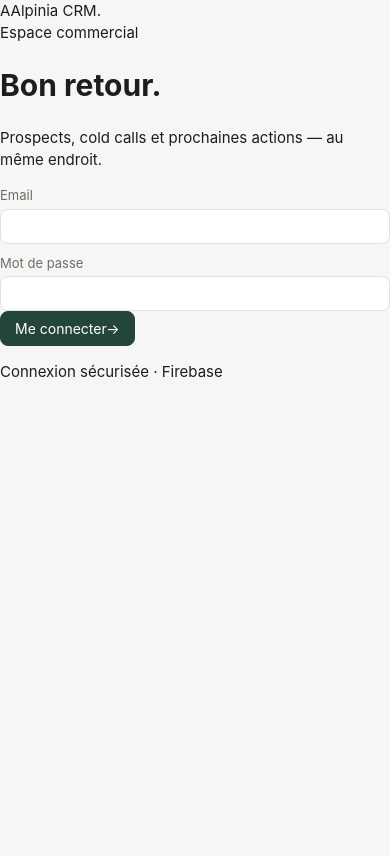
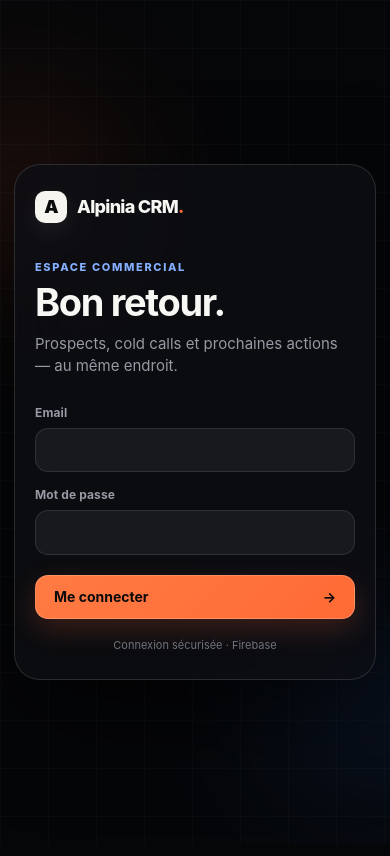
Before and after one commit to rb7jx9kh85-prog/myCRM, a React (Vite) app: page /login in a window 390 px wide. Shown: the top 856 px of the page. Built offline with nearby package versions, Linux system fonts and the light colour scheme; no server answers.

Commit message:
Refonte mobile, agent IA et fichiers privés

```diff
--- a/src/styles/theme.css
+++ b/src/styles/theme.css
@@ -1,162 +1,397 @@
-/* Palette sobre AWC — outil de travail interne, priorité lisibilité/rapidité.
-   Vert forêt (identité alpine) + neutres. Pas d'animation gratuite. */
 :root {
-  --bg: #f6f6f4;
-  --surface: #ffffff;
-  --border: #e2e2de;
-  --text: #1c1e1b;
-  --text-muted: #6b6f6a;
-  --accent: #24463a;
-  --accent-hover: #1a3329;
-  --accent-contrast: #ffffff;
-  --danger: #b91c1c;
-  --danger-bg: #fdecec;
-  --warning: #b45309;
-  --success: #166534;
-  --radius: 8px;
-  --shadow: 0 1px 2px rgba(0, 0, 0, 0.06);
-}
-
-@media (prefers-color-scheme: dark) {
-  :root {
-    --bg: #16181a;
-    --surface: #1f2225;
-    --border: #2c2f33;
-    --text: #eceeec;
-    --text-muted: #9a9d9a;
-    --accent: #5fae8f;
-    --accent-hover: #7ac2a4;
-    --accent-contrast: #0e1210;
-    --danger: #f87171;
-    --danger-bg: #3a1c1c;
-    --warning: #f0b155;
-    --success: #4ade80;
-    --shadow: 0 1px 2px rgba(0, 0, 0, 0.4);
-  }
+  color-scheme: dark;
+  --bg: #050608;
+  --bg-elevated: #0b0d11;
+  --surface: rgba(20, 22, 28, 0.88);
+  --surface-solid: #121419;
+  --surface-soft: #181b21;
+  --border: rgba(255, 255, 255, 0.1);
+  --border-strong: rgba(255, 255, 255, 0.18);
+  --text: #f7f7f4;
+  --text-muted: #969aa3;
+  --accent: #ff6b35;
+  --accent-hover: #ff8257;
+  --accent-contrast: #08090b;
+  --blue: #2f7dff;
+  --blue-soft: rgba(47, 125, 255, 0.16);
+  --orange-soft: rgba(255, 107, 53, 0.15);
+  --danger: #ff5e67;
+  --danger-bg: rgba(255, 94, 103, 0.12);
+  --warning: #ffad42;
+  --success: #37d69b;
+  --radius: 16px;
+  --radius-lg: 24px;
+  --shadow: 0 24px 70px rgba(0, 0, 0, 0.35);
 }
 
 * { box-sizing: border-box; }
 
-html, body, #root {
-  height: 100%;
-}
+html, body, #root { min-height: 100%; }
+
+html { background: var(--bg); }
 
 body {
   margin: 0;
-  background: var(--bg);
+  background:
+    radial-gradient(circle at 78% -15%, rgba(47, 125, 255, 0.12), transparent 32rem),
+    radial-gradient(circle at 2% 22%, rgba(255, 107, 53, 0.08), transparent 28rem),
+    var(--bg);
   color: var(--text);
-  font-family: -apple-system, BlinkMacSystemFont, "Segoe UI", Roboto, sans-serif;
+  font-family: -apple-system, BlinkMacSystemFont, "SF Pro Display", "Segoe UI", sans-serif;
   font-size: 15px;
-  line-height: 1.45;
+  line-height: 1.5;
+  -webkit-font-smoothing: antialiased;
 }
 
-a { color: var(--accent); }
+a { color: #79a8ff; }
+h1, h2, h3 { letter-spacing: -0.035em; }
+h1 { font-size: clamp(28px, 4vw, 42px); line-height: 1.05; margin: 0 0 24px; }
 
 button {
-  font-family: inherit;
+  min-height: 42px;
+  font: inherit;
   font-size: 14px;
+  font-weight: 650;
   cursor: pointer;
-  border-radius: var(--radius);
+  border-radius: 13px;
   border: 1px solid var(--border);
-  background: var(--surface);
+  background: rgba(255, 255, 255, 0.06);
   color: var(--text);
-  padding: 8px 14px;
+  padding: 9px 15px;
+  transition: transform .16s ease, border-color .16s ease, background .16s ease;
 }
+button:hover { border-color: var(--border-strong); background: rgba(255, 255, 255, 0.1); }
+button:active { transform: scale(.98); }
+button:disabled { opacity: .5; cursor: not-allowed; transform: none; }
 
 button.primary {
-  background: var(--accent);
-  color: var(--accent-contrast);
-  border-color: var(--accent);
+  background: linear-gradient(135deg, #ff7a43, var(--accent));
+  color: #090a0c;
+  border-color: rgba(255, 255, 255, 0.2);
+  box-shadow: 0 10px 28px rgba(255, 107, 53, 0.2);
 }
-button.primary:hover { background: var(--accent-hover); }
+button.primary:hover { background: linear-gradient(135deg, #ff9168, #ff7341); }
+button.secondary-blue { background: var(--blue-soft); color: #8bb4ff; border-color: rgba(47, 125, 255, .35); }
 
 button.danger {
   background: var(--danger-bg);
   color: var(--danger);
-  border-color: var(--danger);
+  border-color: rgba(255, 94, 103, 0.3);
 }
 
 input, select, textarea {
-  font-family: inherit;
-  font-size: 14px;
-  padding: 8px 10px;
-  border-radius: var(--radius);
+  width: 100%;
+  min-height: 44px;
+  font: inherit;
+  font-size: 15px;
+  padding: 10px 12px;
+  border-radius: 13px;
   border: 1px solid var(--border);
-  background: var(--surface);
+  outline: none;
+  background: rgba(255, 255, 255, 0.055);
   color: var(--text);
-  width: 100%;
+  transition: border-color .16s ease, box-shadow .16s ease, background .16s ease;
 }
+input:focus, select:focus, textarea:focus {
+  background: rgba(255, 255, 255, 0.075);
+  border-color: rgba(47, 125, 255, .7);
+  box-shadow: 0 0 0 4px rgba(47, 125, 255, .12);
+}
+select option { background: #16181d; }
+textarea { resize: vertical; }
 
 label {
   display: block;
-  font-size: 13px;
+  font-size: 12px;
+  font-weight: 650;
+  letter-spacing: .01em;
   color: var(--text-muted);
-  margin-bottom: 4px;
-  margin-top: 10px;
+  margin: 14px 0 6px;
 }
 
 .card {
-  background: var(--surface);
+  background: linear-gradient(145deg, rgba(28, 31, 38, .92), rgba(15, 17, 22, .94));
   border: 1px solid var(--border);
-  border-radius: var(--radius);
-  box-shadow: var(--shadow);
-  padding: 16px;
+  border-radius: var(--radius-lg);
+  box-shadow: 0 1px 0 rgba(255, 255, 255, .035) inset, var(--shadow);
+  padding: 20px;
+  overflow-x: auto;
 }
 
 .badge {
-  display: inline-block;
-  font-size: 12px;
-  padding: 2px 8px;
+  display: inline-flex;
+  align-items: center;
+  min-height: 24px;
+  font-size: 11px;
+  padding: 3px 9px;
   border-radius: 999px;
-  font-weight: 600;
+  font-weight: 750;
 }
 .badge.danger { background: var(--danger-bg); color: var(--danger); }
-.badge.neutral { background: var(--bg); color: var(--text-muted); border: 1px solid var(--border); }
-.badge.success { background: var(--bg); color: var(--success); border: 1px solid var(--success); }
+.badge.neutral { background: rgba(255,255,255,.06); color: var(--text-muted); border: 1px solid var(--border); }
+.badge.success { background: rgba(55,214,155,.11); color: var(--success); border: 1px solid rgba(55,214,155,.28); }
 
-.app-shell {
+.app-shell { display: flex; min-height: 100vh; }
+
+.app-nav {
+  position: sticky;
+  top: 0;
+  width: 230px;
+  height: 100vh;
+  flex-shrink: 0;
   display: flex;
-  min-height: 100%;
+  flex-direction: column;
+  background: rgba(8, 9, 12, .82);
+  backdrop-filter: blur(28px);
+  border-right: 1px solid var(--border);
+  padding: 22px 14px 16px;
+  z-index: 20;
 }
 
-.app-nav {
-  width: 200px;
-  flex-shrink: 0;
-  background: var(--surface);
-  border-right: 1px solid var(--border);
-  padding: 16px 8px;
+.brand-lockup {
+  display: flex;
+  align-items: center;
+  gap: 10px;
+  color: var(--text);
+  font-size: 17px;
+  font-weight: 800;
+  letter-spacing: -.04em;
 }
+.brand-mark {
+  display: grid;
+  place-items: center;
+  width: 32px;
+  height: 32px;
+  border-radius: 10px;
+  background: #f6f4ef;
+  color: #090a0c;
+  font-weight: 900;
+  box-shadow: 0 8px 24px rgba(255,255,255,.08);
+}
+.brand-dot { color: var(--accent); }
+.nav-brand { padding: 0 10px 24px; }
+.nav-links { display: grid; gap: 4px; }
 
 .app-nav a {
-  display: block;
-  padding: 8px 12px;
-  border-radius: var(--radius);
-  color: var(--text);
+  display: flex;
+  align-items: center;
+  gap: 11px;
+  min-height: 44px;
+  padding: 9px 12px;
+  border-radius: 13px;
+  color: #b5b8c0;
   text-decoration: none;
   font-size: 14px;
-  margin-bottom: 2px;
+  font-weight: 600;
+  transition: background .16s ease, color .16s ease;
 }
-.app-nav a.active, .app-nav a:hover { background: var(--bg); color: var(--accent); }
+.app-nav a:hover { background: rgba(255, 255, 255, .055); color: var(--text); }
+.app-nav a.active { background: rgba(255, 255, 255, .1); color: var(--text); }
+.app-nav a.featured { color: #8bb4ff; }
+.app-nav a.featured.active { background: var(--blue-soft); }
+.nav-icon {
+  width: 22px;
+  text-align: center;
+  font-size: 19px;
+  font-weight: 400;
+}
+.nav-logout {
+  margin-top: auto;
+  width: 100%;
+  display: flex;
+  gap: 10px;
+  align-items: center;
+  color: var(--text-muted);
+  background: transparent;
+}
 
 .app-main {
   flex: 1;
-  padding: 20px;
-  max-width: 1100px;
+  min-width: 0;
+  max-width: 1280px;
+  padding: 34px clamp(22px, 4vw, 58px) 72px;
 }
 
-@media (max-width: 720px) {
-  .app-shell { flex-direction: column; }
+.mobile-header { display: none; }
+
+.login-page {
+  position: relative;
+  min-height: 100vh;
+  display: grid;
+  place-items: center;
+  overflow: hidden;
+  padding: 24px;
+  background:
+    linear-gradient(rgba(255,255,255,.018) 1px, transparent 1px),
+    linear-gradient(90deg, rgba(255,255,255,.018) 1px, transparent 1px),
+    #050608;
+  background-size: 48px 48px;
+}
+.login-orb { position: absolute; width: 46vw; height: 46vw; border-radius: 50%; filter: blur(80px); opacity: .16; }
+.login-orb-orange { background: var(--accent); left: -18vw; top: 12vh; }
+.login-orb-blue { background: var(--blue); right: -20vw; bottom: 6vh; }
+.login-card {
+  position: relative;
+  z-index: 1;
+  width: min(100%, 430px);
+  padding: 34px;
+  border-radius: 30px;
+  border: 1px solid rgba(255,255,255,.13);
+  background: rgba(13,15,20,.78);
+  backdrop-filter: blur(30px);
+  box-shadow: 0 36px 100px rgba(0,0,0,.55);
+}
+.login-brand { display: flex; align-items: center; gap: 10px; margin-bottom: 44px; font-weight: 800; font-size: 18px; letter-spacing: -.04em; }
+.eyebrow { color: #84aefe; text-transform: uppercase; font-size: 11px; letter-spacing: .15em; font-weight: 800; }
+.login-card h1 { margin: 8px 0 10px; font-size: 42px; }
+.login-intro { color: var(--text-muted); margin: 0 0 26px; }
+.login-submit { width: 100%; margin-top: 20px; display: flex; justify-content: space-between; align-items: center; padding-inline: 18px; }
+.login-secure { margin: 18px 0 0; text-align: center; color: #6f737c; font-size: 11px; }
+.form-error { color: var(--danger); font-size: 13px; margin: 12px 0 0; }
+
+.page-header {
+  display: flex;
+  align-items: center;
+  justify-content: space-between;
+  gap: 16px;
+  margin-bottom: 24px;
+}
+.page-header h1 { margin: 0; }
+.stack { display: grid; gap: 16px; }
+.cluster { display: flex; align-items: center; gap: 10px; flex-wrap: wrap; }
+.muted { color: var(--text-muted); }
+.table-scroll { width: 100%; overflow-x: auto; -webkit-overflow-scrolling: touch; }
+
+.agent-page { max-width: 900px; }
+.agent-spark {
+  display: grid;
+  place-items: center;
+  width: 58px;
+  height: 58px;
+  border-radius: 20px;
+  background: var(--blue-soft);
+  border: 1px solid rgba(47,125,255,.32);
+  color: #8bb4ff;
+  font-size: 28px;
+  box-shadow: 0 16px 50px rgba(47,125,255,.16);
+}
+.agent-composer textarea { min-height: 150px; background: rgba(0,0,0,.18); }
+.agent-controls { display: flex; align-items: center; gap: 10px; flex-wrap: wrap; margin-top: 14px; }
+.agent-controls .primary { margin-left: auto; }
+.file-picker {
+  display: inline-flex;
+  margin: 0;
+  cursor: pointer;
+  color: var(--text);
+}
+.file-picker input { display: none; }
+.file-picker span {
+  display: inline-flex;
+  align-items: center;
+  min-height: 42px;
+  padding: 9px 14px;
+  border-radius: 13px;
+  border: 1px solid var(--border);
+  background: rgba(255,255,255,.055);
+}
+.file-pill { font-size: 12px; color: #8bb4ff; background: var(--blue-soft); border-radius: 999px; padding: 6px 10px; max-width: 260px; overflow: hidden; text-overflow: ellipsis; white-space: nowrap; }
+.agent-hint { color: var(--text-muted); font-size: 11px; margin: 10px 0 0; }
+.agent-message { margin-top: 16px; color: #a9c4ff; }
+.agent-plan { margin-top: 16px; }
+.agent-plan h2 { margin: 6px 0; }
+.agent-action { display: flex; align-items: flex-start; gap: 12px; padding: 13px; border-radius: 16px; border: 1px solid var(--border); background: rgba(255,255,255,.035); }
+.agent-action-index { display: grid; place-items: center; flex: 0 0 28px; height: 28px; border-radius: 9px; background: var(--orange-soft); color: #ff956c; font-weight: 800; }
+.agent-action p { margin: 3px 0 0; color: var(--text-muted); font-size: 13px; }
+.agent-plan-buttons { display: flex; justify-content: flex-end; gap: 10px; margin-top: 18px; }
+
+.prospect-files { margin-top: 16px; }
+.prospect-files .page-header { margin-bottom: 12px; }
+.prospect-files h3 { margin: 0; }
+.prospect-files .page-header p { margin: 3px 0 0; font-size: 12px; }
+.file-list { display: grid; gap: 8px; }
+.file-row { display: flex; align-items: center; gap: 10px; padding: 10px; border-radius: 15px; background: rgba(255,255,255,.035); border: 1px solid var(--border); }
+.file-type { display: grid; place-items: center; width: 38px; height: 38px; flex: 0 0 38px; border-radius: 12px; color: #8bb4ff; background: var(--blue-soft); font-size: 10px; font-weight: 900; }
+.file-name { min-width: 0; flex: 1; min-height: 38px; padding: 0; display: flex; flex-direction: column; align-items: flex-start; justify-content: center; border: 0; background: transparent; }
+.file-name:hover { background: transparent; border: 0; }
+.file-name strong { width: 100%; overflow: hidden; text-overflow: ellipsis; white-space: nowrap; text-align: left; }
+.file-name span { color: var(--text-muted); font-size: 11px; }
+.file-remove { flex: 0 0 38px; width: 38px; padding: 0; font-size: 20px; }
+.file-message { margin: 10px 0 0; color: #9cbbff; font-size: 12px; }
+.planning-grid { display: grid; grid-template-columns: repeat(7, minmax(150px, 1fr)); gap: 8px; }
+
+table { width: 100%; min-width: 720px; border-collapse: collapse; }
+th, td { text-align: left; padding: 13px 10px; border-bottom: 1px solid var(--border); font-size: 14px; }
+th { color: var(--text-muted); font-weight: 700; font-size: 10px; letter-spacing: .09em; text-transform: uppercase; }
+
+@media (max-width: 820px) {
+  body { padding-bottom: 82px; }
+  .app-shell { display: block; }
+  .mobile-header {
+    position: sticky;
+    top: 0;
+    z-index: 30;
+    display: flex;
+    height: 66px;
+    align-items: center;
+    justify-content: space-between;
+    padding: 0 16px;
+    background: rgba(5, 6, 8, .82);
+    border-bottom: 1px solid var(--border);
+    backdrop-filter: blur(24px);
+  }
+  .mobile-header .brand-mark { width: 29px; height: 29px; border-radius: 9px; }
+  .mobile-page-title { color: var(--text-muted); font-size: 12px; font-weight: 650; }
+  .nav-brand, .nav-logout { display: none; }
   .app-nav {
-    width: 100%;
-    border-right: none;
-    border-bottom: 1px solid var(--border);
+    position: fixed;
+    inset: auto 8px 8px;
+    width: auto;
+    height: 68px;
+    padding: 6px;
+    border: 1px solid rgba(255,255,255,.12);
+    border-radius: 23px;
+    background: rgba(15, 17, 22, .9);
+    box-shadow: 0 18px 50px rgba(0,0,0,.55);
+    backdrop-filter: blur(28px);
+  }
+  .nav-links {
+    height: 100%;
     display: flex;
     overflow-x: auto;
-    padding: 8px;
+    gap: 2px;
+    scrollbar-width: none;
   }
-  .app-nav a { white-space: nowrap; margin-bottom: 0; }
+  .nav-links::-webkit-scrollbar { display: none; }
+  .app-nav a {
+    min-width: 58px;
+    height: 100%;
+    flex-direction: column;
+    justify-content: center;
+    gap: 1px;
+    padding: 4px 8px;
+    font-size: 9px;
+    white-space: nowrap;
+  }
+  .app-nav a.active { background: rgba(255,255,255,.11); }
+  .nav-icon { font-size: 18px; line-height: 20px; }
+  .app-main { padding: 24px 14px 36px; }
+  .card { border-radius: 20px; padding: 16px; }
+  .page-header { align-items: flex-start; }
+  .page-header > *:last-child { flex-shrink: 0; }
+  .login-card { padding: 26px 20px; border-radius: 26px; }
+  .login-brand { margin-bottom: 36px; }
+  .login-card h1 { font-size: 38px; }
+  .agent-controls .primary { margin-left: 0; width: 100%; }
+  .agent-plan-buttons { flex-direction: column-reverse; }
+  .agent-plan-buttons button { width: 100%; }
+  .planning-grid { display: flex; overflow-x: auto; scroll-snap-type: x mandatory; padding-bottom: 6px; }
+  .planning-grid > .card { flex: 0 0 78vw; scroll-snap-align: start; }
 }
 
-table { width: 100%; border-collapse: collapse; }
-th, td { text-align: left; padding: 8px; border-bottom: 1px solid var(--border); font-size: 14px; }
-th { color: var(--text-muted); font-weight: 600; font-size: 12px; text-transform: uppercase; }
+@media (max-width: 480px) {
+  h1 { font-size: 30px; }
+  button { min-height: 44px; }
+  .mobile-header .brand-lockup { font-size: 15px; }
+  .mobile-page-title { display: none; }
+  .login-page { padding: 14px; }
+}
```
